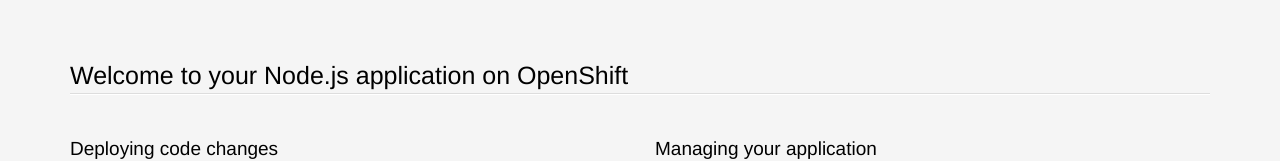
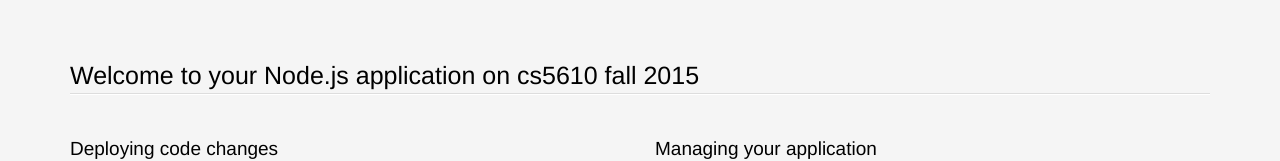
Before and after one commit to srujansanthosh/cs5610fall2015, a website: page index.html in a window 1280 px wide. Shown: the top 161 px of the page. Drawn offline with Linux system fonts and the light colour scheme.

Commit message:
changed index.html

```diff
--- a/index.html
+++ b/index.html
@@ -207,7 +207,7 @@
 <body>
 <section class='container'>
           <hgroup>
-            <h1>Welcome to your Node.js application on OpenShift</h1>
+            <h1>Welcome to your Node.js application on cs5610 fall 2015</h1>
           </hgroup>
 
 
```
Also changed, not shown: 1 other file.
